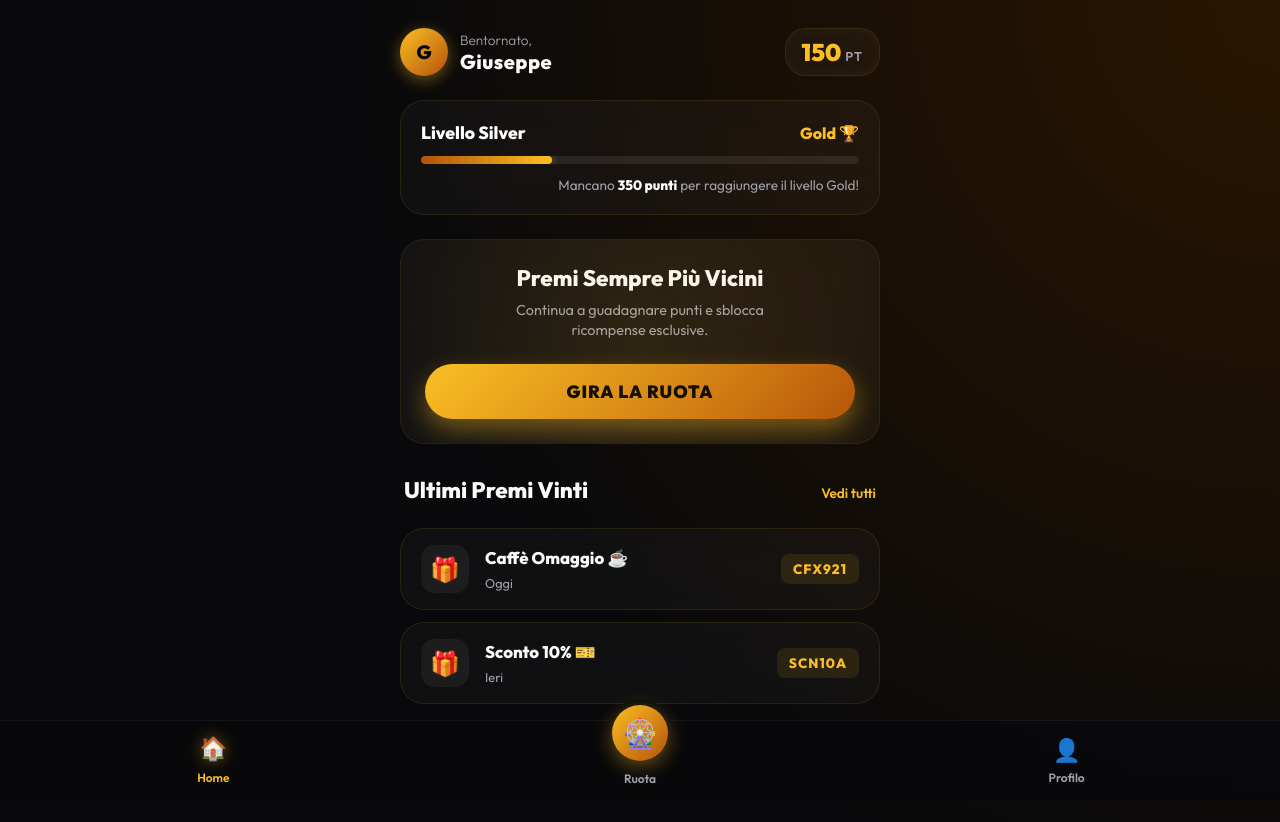
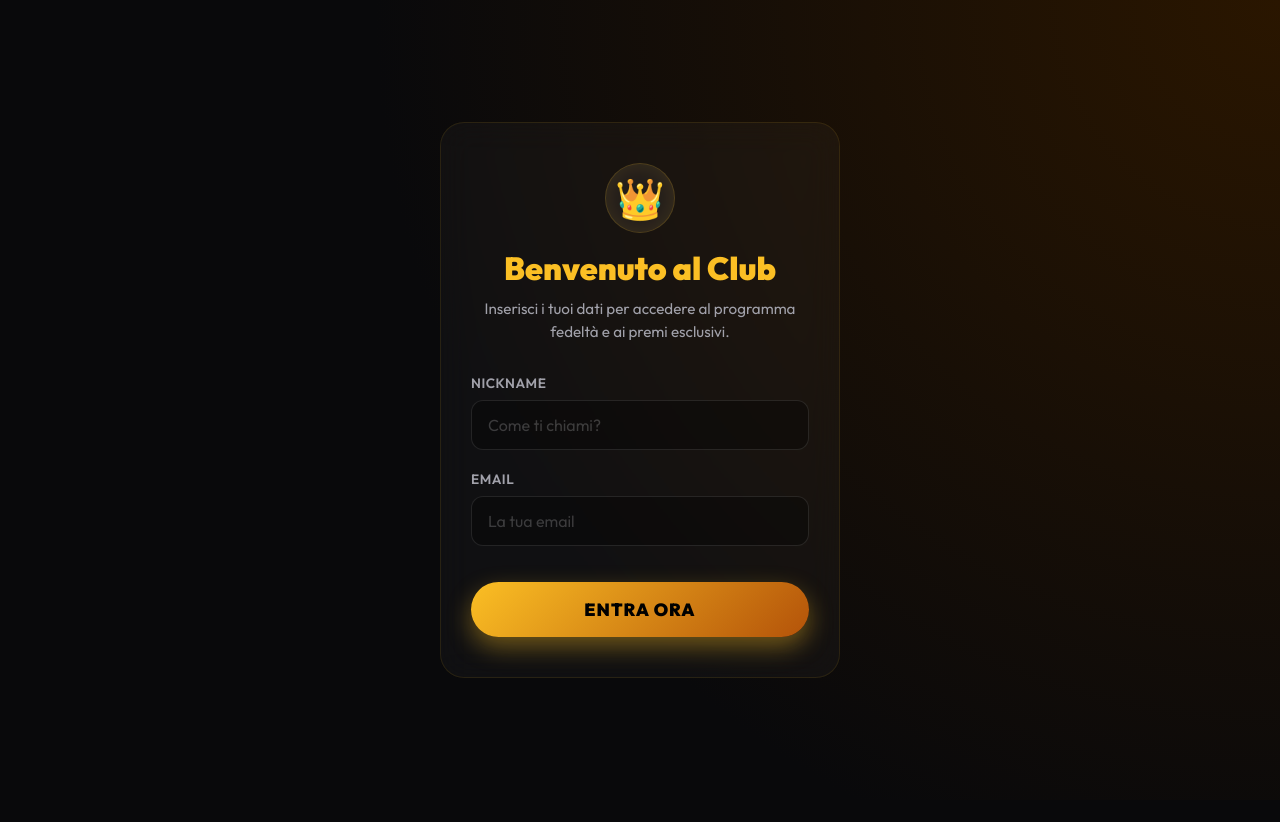
Before and after one commit to giuseppecampomilla/risto-loyalty-app, a React (Vite) app: page / in a window 1280 px wide. Shown: the top 822 px of the page. After the commit the page ends 800 px from the top, so only its background shows below. Built offline with nearby package versions, Linux system fonts and the light colour scheme.

Commit message:
Add Login screen and localStorage authentication

```diff
--- a/src/App.jsx
+++ b/src/App.jsx
@@ -1,14 +1,10 @@
-import React, { useState } from 'react';
+import React, { useState, useEffect } from 'react';
 import './App.css';
 import Wheel from './Wheel';
+import Login from './Login';
 
 function App() {
-  const [user, setUser] = useState({
-    nome: 'Giuseppe',
-    punti: 150,
-    livello: 'Silver'
-  });
-
+  const [user, setUser] = useState(null);
   const [activeTab, setActiveTab] = useState('home');
 
   const [rewards, setRewards] = useState([
@@ -16,13 +12,32 @@ function App() {
     { id: 2, name: 'Sconto 10% 🎫', date: 'Ieri', code: 'SCN10A' },
   ]);
 
+  // Load user from localStorage on mount
+  useEffect(() => {
+    const savedUser = localStorage.getItem('ristoLoyaltyUser');
+    if (savedUser) {
+      setUser(JSON.parse(savedUser));
+    }
+  }, []);
+
+  const handleLogin = (userData) => {
+    setUser(userData);
+    localStorage.setItem('ristoLoyaltyUser', JSON.stringify(userData));
+  };
+
+  const handleLogout = () => {
+    localStorage.removeItem('ristoLoyaltyUser');
+    setUser(null);
+    setActiveTab('home');
+  };
+
+  // Se l'utente non è loggato, mostra la schermata di Login
+  if (!user) {
+    return <Login onLogin={handleLogin} />;
+  }
+
   const targetPoints = 500;
   const progressPercent = Math.min((user.punti / targetPoints) * 100, 100);
-
-  // Per ora simuliamo l'aggiunta di punti per test
-  const handleSimulatePoints = () => {
-    setUser(prev => ({ ...prev, punti: prev.punti + 50 }));
-  };
 
   return (
     <div className="loyalty-app">
@@ -102,10 +117,26 @@ function App() {
 
           {activeTab === 'profilo' && (
             <div className="card-glass center-content">
-               <div className="avatar" style={{width:'80px', height:'80px', fontSize:'2rem', marginBottom:'1rem'}}>{user.nome.charAt(0)}</div>
+               <div className="avatar" style={{width:'80px', height:'80px', fontSize:'2.5rem', marginBottom:'1rem'}}>{user.nome.charAt(0)}</div>
                <h2>{user.nome}</h2>
                <p style={{marginTop: '0.5rem', color: '#a1a1aa'}}>{user.punti} Punti Totali • Livello {user.livello}</p>
-               <p style={{marginTop: '2rem', color: '#555', fontSize: '0.85rem'}}>Impostazioni e storico completo in arrivo...</p>
+               <p style={{marginTop: '1rem', color: '#555', fontSize: '0.9rem'}}>{user.email}</p>
+
+               <button
+                 className="btn-spin"
+                 onClick={handleLogout}
+                 style={{
+                   marginTop: '2rem',
+                   padding: '12px 24px',
+                   fontSize: '0.9rem',
+                   background: 'transparent',
+                   border: '1px solid rgba(255,255,255,0.2)',
+                   color: '#fafafa',
+                   boxShadow: 'none'
+                 }}
+               >
+                  LOGOUT
+               </button>
             </div>
           )}
         </main>
--- /dev/null
+++ b/src/Login.css
@@ -0,0 +1,93 @@
+.login-container {
+  min-height: 100vh;
+  display: flex;
+  align-items: center;
+  justify-content: center;
+  padding: 20px;
+  animation: fadeIn 0.5s ease-out;
+}
+
+@keyframes fadeIn {
+  from { opacity: 0; transform: translateY(10px); }
+  to { opacity: 1; transform: translateY(0); }
+}
+
+.login-card {
+  width: 100%;
+  max-width: 400px;
+  padding: 40px 30px;
+  display: flex;
+  flex-direction: column;
+  gap: 30px;
+  text-align: center;
+}
+
+.login-header h2 {
+  font-size: 2rem;
+  font-weight: 900;
+  margin: 15px 0 10px;
+  color: var(--accent-gold);
+}
+
+.login-header p {
+  color: var(--text-secondary);
+  font-size: 0.95rem;
+  line-height: 1.5;
+}
+
+.login-avatar {
+  font-size: 2.5rem;
+  margin: 0 auto;
+  border-radius: 50%;
+  width: 70px;
+  height: 70px;
+  background: rgba(255, 255, 255, 0.05);
+  display: flex;
+  align-items: center;
+  justify-content: center;
+  box-shadow: inset 0 0 20px rgba(251, 191, 36, 0.1);
+  border: 1px solid rgba(251, 191, 36, 0.2);
+}
+
+.login-form {
+  display: flex;
+  flex-direction: column;
+  gap: 20px;
+  text-align: left;
+}
+
+.input-group {
+  display: flex;
+  flex-direction: column;
+  gap: 8px;
+}
+
+.input-group label {
+  font-size: 0.85rem;
+  font-weight: 600;
+  color: var(--text-secondary);
+  text-transform: uppercase;
+  letter-spacing: 0.5px;
+}
+
+.input-group input {
+  background: rgba(0, 0, 0, 0.3);
+  border: 1px solid rgba(255, 255, 255, 0.1);
+  padding: 14px 16px;
+  border-radius: 12px;
+  color: #fff;
+  font-family: inherit;
+  font-size: 1rem;
+  transition: all 0.3s ease;
+}
+
+.input-group input:focus {
+  outline: none;
+  border-color: var(--accent-gold);
+  box-shadow: 0 0 15px rgba(251, 191, 36, 0.15);
+  background: rgba(0, 0, 0, 0.5);
+}
+
+.input-group input::placeholder {
+  color: rgba(255, 255, 255, 0.2);
+}
--- /dev/null
+++ b/src/Login.jsx
@@ -0,0 +1,52 @@
+import React, { useState } from 'react';
+import './Login.css';
+
+export default function Login({ onLogin }) {
+  const [email, setEmail] = useState('');
+  const [nome, setNome] = useState('');
+
+  const handleSubmit = (e) => {
+    e.preventDefault();
+    if (email && nome) {
+      onLogin({ email, nome, punti: 150, livello: 'Silver' });
+    }
+  };
+
+  return (
+    <div className="login-container">
+      <div className="login-card card-glass">
+        <div className="login-header">
+           <div className="login-avatar">👑</div>
+           <h2>Benvenuto al Club</h2>
+           <p>Inserisci i tuoi dati per accedere al programma fedeltà e ai premi esclusivi.</p>
+        </div>
+
+        <form onSubmit={handleSubmit} className="login-form">
+          <div className="input-group">
+            <label>Nickname</label>
+            <input
+              type="text"
+              placeholder="Come ti chiami?"
+              value={nome}
+              onChange={(e) => setNome(e.target.value)}
+              required
+            />
+          </div>
+          <div className="input-group">
+            <label>Email</label>
+            <input
+              type="email"
+              placeholder="La tua email"
+              value={email}
+              onChange={(e) => setEmail(e.target.value)}
+              required
+            />
+          </div>
+          <button type="submit" className="btn-spin" style={{marginTop: '1rem'}}>
+            ENTRA ORA
+          </button>
+        </form>
+      </div>
+    </div>
+  );
+}
```
